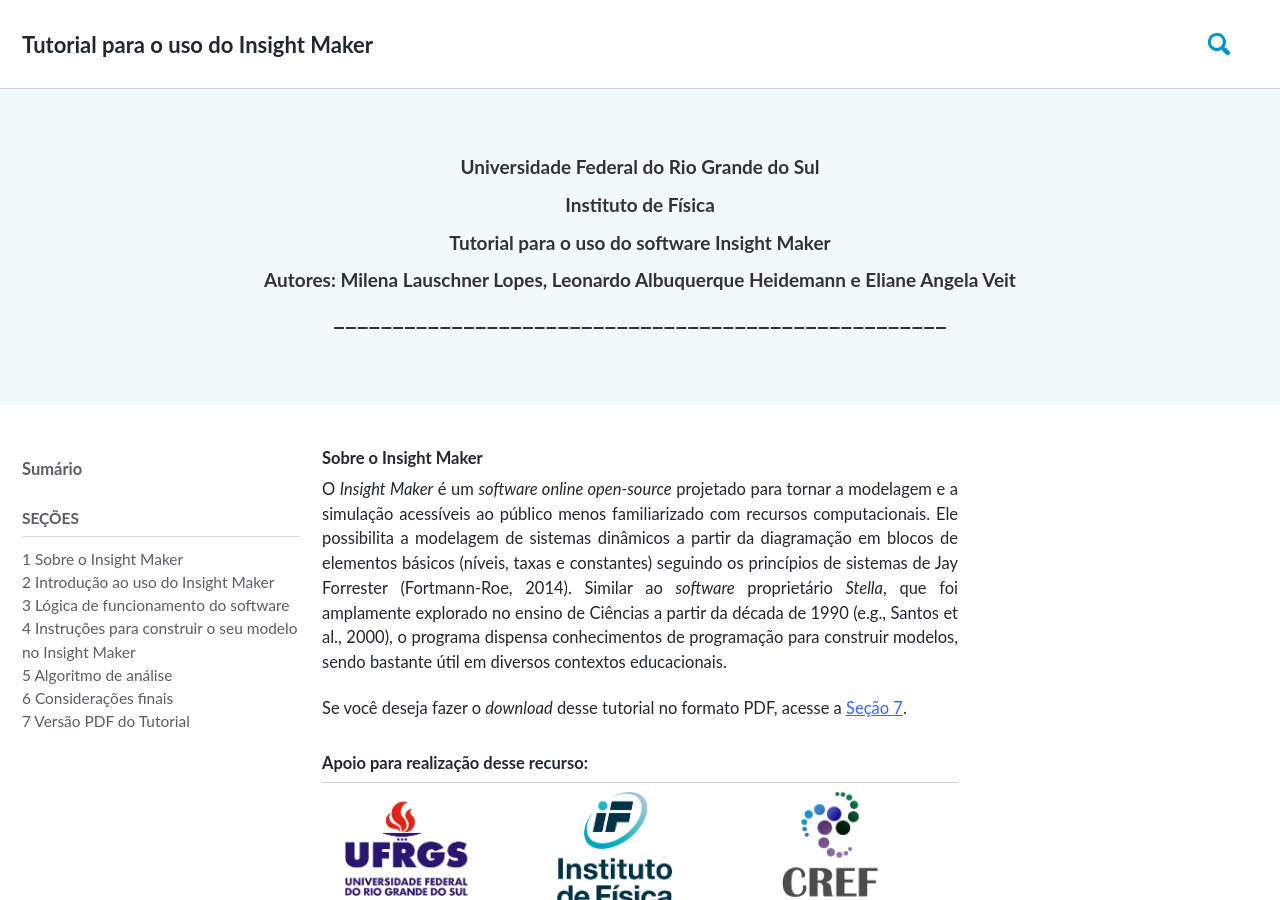
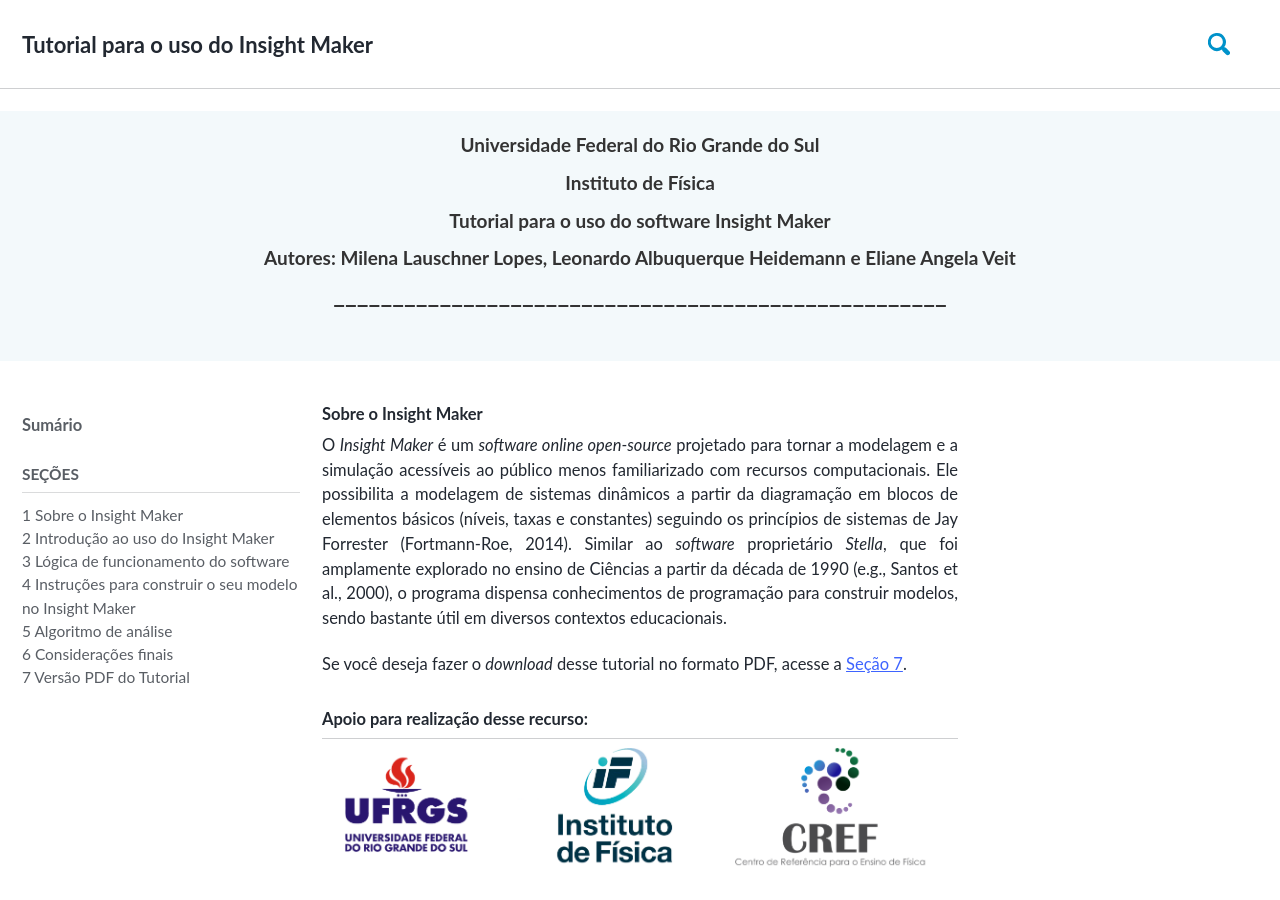
Before and after one commit to milenalauschner/MM, a Jekyll site: the page built from index.md, in a window 1280 px wide and 900 px high. Built offline with Jekyll 4.4.1, drawn with Linux system fonts in a browser that asks for light colours; cached includes are drawn as plain includes; nearby versions of some CDN libraries; some web fonts are replaced.

Commit message:
Update _page.scss

```diff
--- a/_sass/minimal-mistakes/_page.scss
+++ b/_sass/minimal-mistakes/_page.scss
@@ -169,7 +169,7 @@
   &--overlay {
     position: relative;
     margin-bottom: 1em;
-    padding: 1em 0;
+    padding: 0em 0;
     @include clearfix;
     background-size: cover;
     background-repeat: no-repeat;
```
